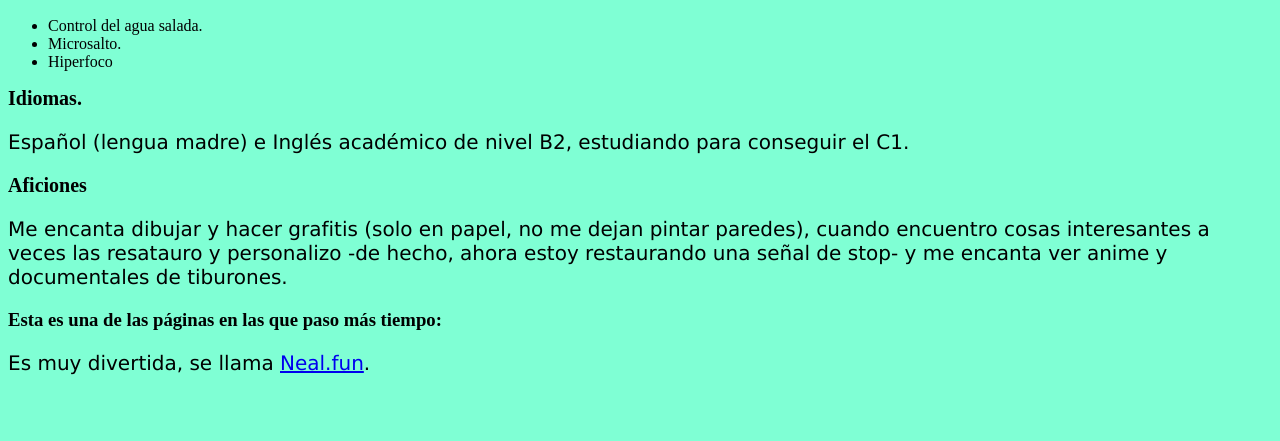
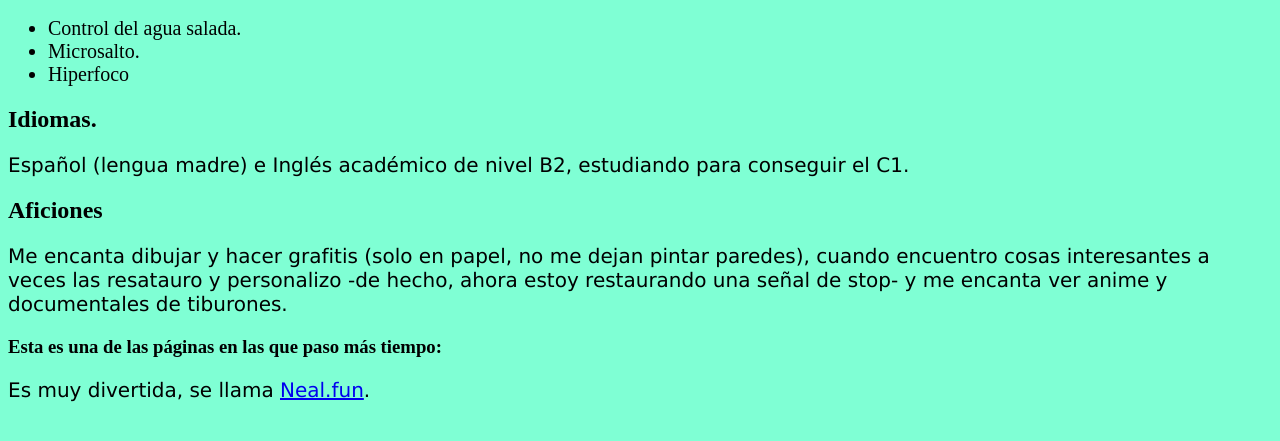
Before and after one commit to Izan4811/Repositorio, a plain HTML site: page index.html in a window 1280 px wide. Shown: the part 355-796 px from the top of the page. Drawn offline with Linux system fonts and the light colour scheme.

Commit message:
Correct CSS typo and add unordered list styles
Fix typo in text-align property and add ul styles.

```diff
--- a/index.html
+++ b/index.html
@@ -16,7 +16,7 @@
   color: white;
   text-aling: center;
   }
-  h2 {
+  ul {
   font-size: 20px
   }
   p {
```
